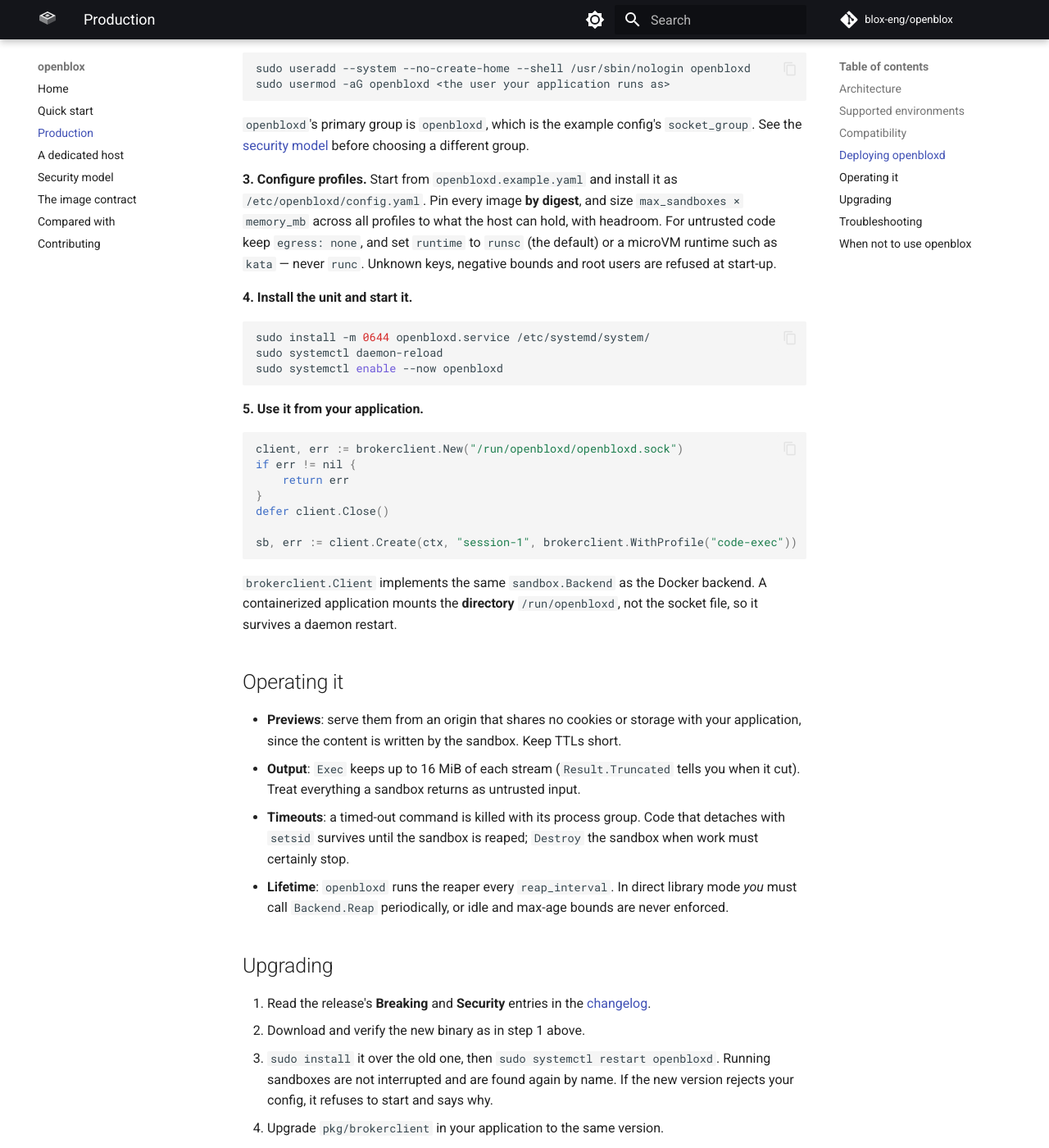
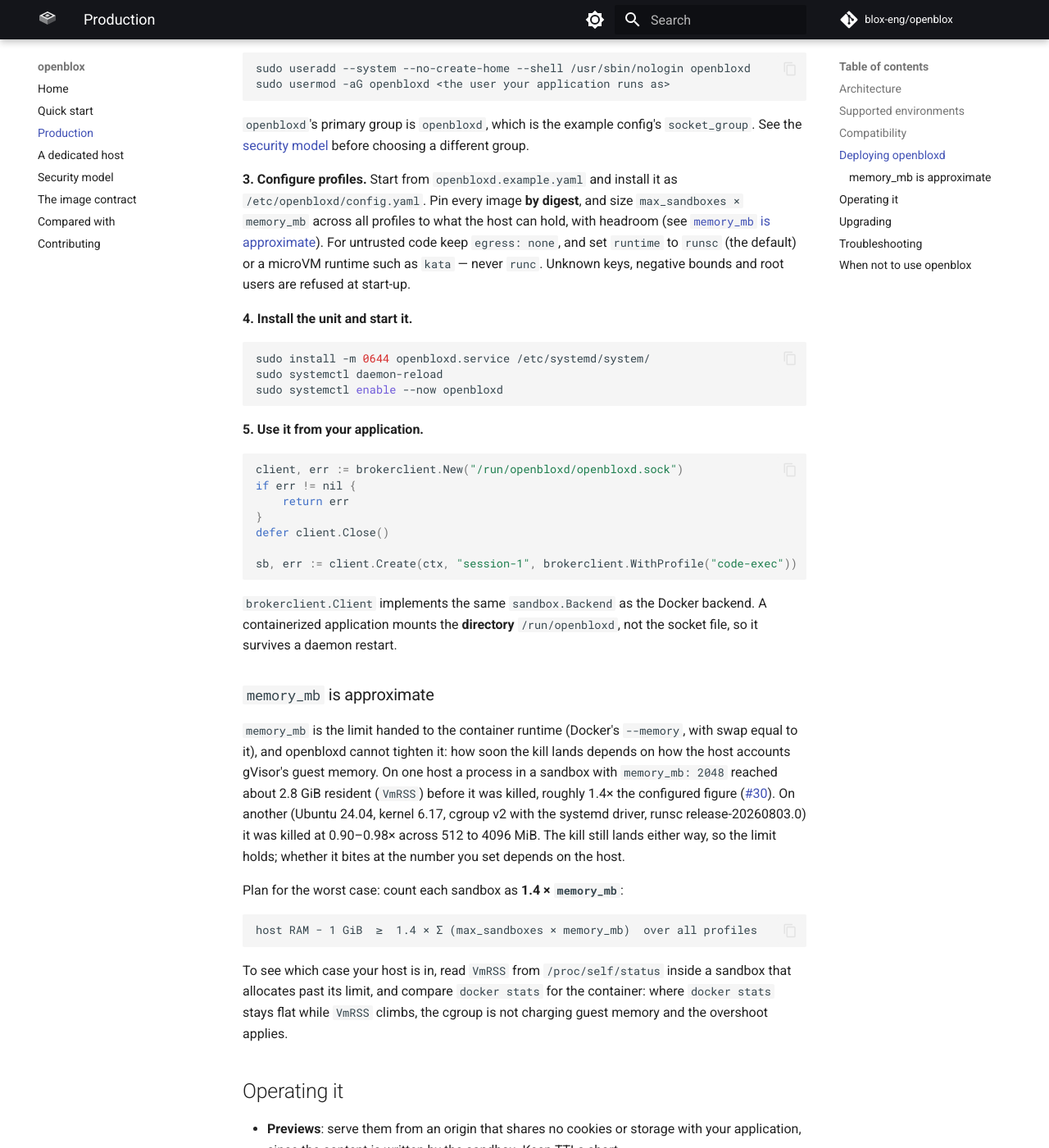
Before and after one commit to blox-eng/openblox, an MkDocs documentation site: the page built from docs/production.md, in a window 1280 px wide and 1400 px high, scrolled down 2919 px. Shown: the whole window at 82% size. Built offline with MkDocs 1.6.1 and Material for MkDocs 9.7.7, drawn with Linux system fonts in a browser that asks for light colours; comment, search, counter and statistics services are not loaded.

Commit message:
docs: memory_mb is enforced approximately, with the measured range
Part of #30. The production guide said only "with headroom". It now says
what the limit is, that openbloxd cannot tighten it, the 1.4x overshoot
reported on one host and the 0.90-0.98x measured on another, and the
capacity-planning rule that covers the worse case.

Co-Authored-By: Claude Sonnet 5.5 <noreply@anthropic.com>

```diff
--- a/docs/production.md
+++ b/docs/production.md
@@ -118,7 +118,7 @@ before choosing a different group.
 **3. Configure profiles.** Start from `openbloxd.example.yaml` and install it as
 `/etc/openbloxd/config.yaml`. Pin every image **by digest**, and size
 `max_sandboxes × memory_mb` across all profiles to what the host can hold, with
-headroom. For untrusted code keep `egress: none`, and set `runtime` to `runsc` (the
+headroom (see [`memory_mb` is approximate](#memory_mb-is-approximate)). For untrusted code keep `egress: none`, and set `runtime` to `runsc` (the
 default) or a microVM runtime such as `kata` — never `runc`.
 Unknown keys, negative bounds and root users are refused at start-up.
 
@@ -145,6 +145,27 @@ sb, err := client.Create(ctx, "session-1", brokerclient.WithProfile("code-exec")
 `brokerclient.Client` implements the same `sandbox.Backend` as the Docker backend.
 A containerized application mounts the **directory** `/run/openbloxd`, not the socket
 file, so it survives a daemon restart.
+
+### `memory_mb` is approximate
+
+`memory_mb` is the limit handed to the container runtime (Docker's `--memory`, with
+swap equal to it), and openbloxd cannot tighten it: how soon the kill lands depends
+on how the host accounts gVisor's guest memory. On one host a process in a sandbox
+with `memory_mb: 2048` reached about 2.8 GiB resident (`VmRSS`) before it was killed,
+roughly 1.4× the configured figure ([#30](https://github.com/blox-eng/openblox/issues/30)).
+On another (Ubuntu 24.04, kernel 6.17, cgroup v2 with the systemd driver, runsc
+release-20260803.0) it was killed at 0.90–0.98× across 512 to 4096 MiB. The kill
+still lands either way, so the limit holds; whether it bites at the number you set
+depends on the host.
+
+Plan for the worst case: count each sandbox as **1.4 × `memory_mb`**:
+
+    host RAM − 1 GiB  ≥  1.4 × Σ (max_sandboxes × memory_mb)  over all profiles
+
+To see which case your host is in, read `VmRSS` from `/proc/self/status` inside a
+sandbox that allocates past its limit, and compare `docker stats` for the
+container: where `docker stats` stays flat while `VmRSS` climbs, the cgroup is not
+charging guest memory and the overshoot applies.
 
 ## Operating it
 
```
